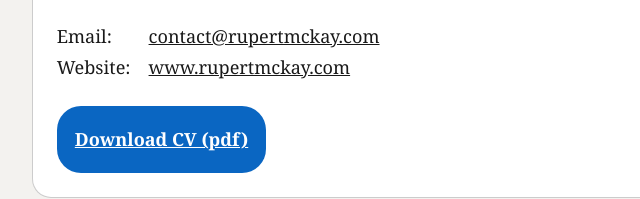
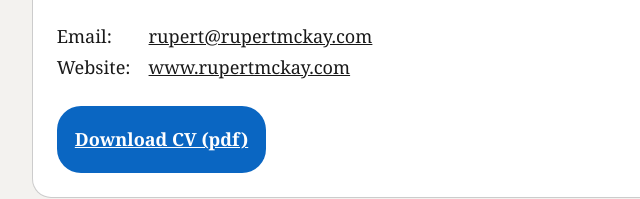
Before and after one commit to fildon/cv, a plain HTML site: page index.html in a window 1280 px wide. Shown: the part 300-499 px from the top of the page, 102-742 px from the left. Drawn offline with Linux system fonts and the light colour scheme.

Commit message:
Change to friendlier email address

```diff
--- a/index.html
+++ b/index.html
@@ -35,7 +35,7 @@
       <dl class="contact-grid">
         <dt>Email:</dt>
         <dd>
-          <a href="mailto:contact@rupertmckay.com">contact@rupertmckay.com</a>
+          <a href="mailto:rupert@rupertmckay.com">rupert@rupertmckay.com</a>
         </dd>
         <dt>Website:</dt>
         <dd>
```
